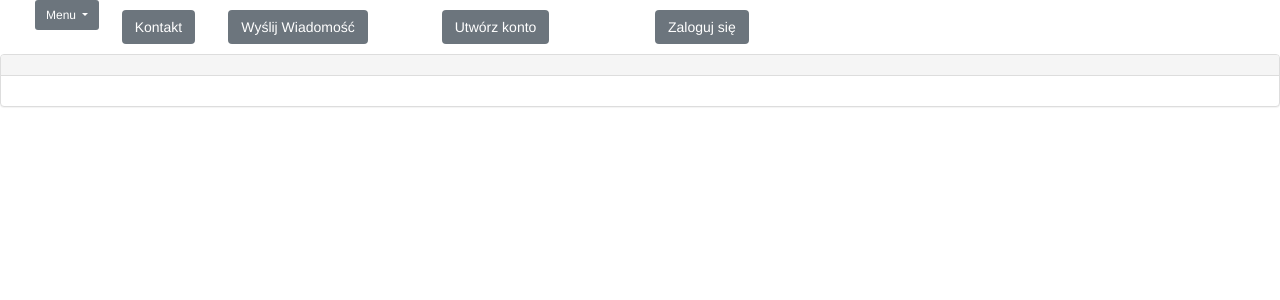
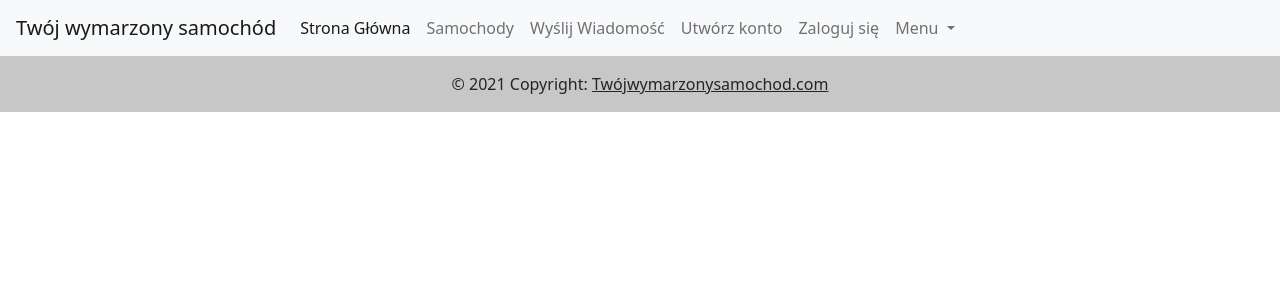
Before and after one commit to JBaczkoeski/projekt-wypozyczalni-samochodowej, a PHP site: page /projekt.php in a window 1280 px wide. Shown: the top 300 px of the page. Run offline with PHP 8.4, Linux system fonts and the light colour scheme; some libraries are stand-ins or nearby versions.

Commit message:
projekt
początek stopka i navbar gotowe i bootstrap 5

```diff
--- a/bt.php
+++ b/bt.php
@@ -1,2 +1,9 @@
+<script src="https://code.jquery.com/jquery-3.3.1.slim.min.js" integrity="sha384-q8i/X+965DzO0rT7abK41JStQIAqVgRVzpbzo5smXKp4YfRvH+8abtTE1Pi6jizo" crossorigin="anonymous"></script>
+<script src="https://cdnjs.cloudflare.com/ajax/libs/popper.js/1.14.6/umd/popper.min.js" integrity="sha384-wHAiFfRlMFy6i5SRaxvfOCifBUQy1xHdJ/yoi7FRNXMRBu5WHdZYu1hA6ZOblgut" crossorigin="anonymous"></script>
+<script src="https://stackpath.bootstrapcdn.com/bootstrap/4.2.1/js/bootstrap.min.js" integrity="sha384-B0UglyR+jN6CkvvICOB2joaf5I4l3gm9GU6Hc1og6Ls7i6U/mkkaduKaBhlAXv9k" crossorigin="anonymous"></script>
+<link rel="stylesheet" href="https://stackpath.bootstrapcdn.com/bootstrap/4.2.1/css/bootstrap.min.css" integrity="sha384-GJzZqFGwb1QTTN6wy59ffF1BuGJpLSa9DkKMp0DgiMDm4iYMj70gZWKYbI706tWS" crossorigin="anonymous">
 <link href="https://cdn.jsdelivr.net/npm/bootstrap@5.0.2/dist/css/bootstrap.min.css" rel="stylesheet" integrity="sha384-EVSTQN3/azprG1Anm3QDgpJLIm9Nao0Yz1ztcQTwFspd3yD65VohhpuuCOmLASjC" crossorigin="anonymous">
 <script src="https://cdn.jsdelivr.net/npm/bootstrap@5.0.2/dist/js/bootstrap.bundle.min.js" integrity="sha384-MrcW6ZMFYlzcLA8Nl+NtUVF0sA7MsXsP1UyJoMp4YLEuNSfAP+JcXn/tWtIaxVXM" crossorigin="anonymous"></script>
+<script src="https://cdn.jsdelivr.net/npm/bootstrap@5.0.2/dist/js/bootstrap.bundle.min.js" integrity="sha384-MrcW6ZMFYlzcLA8Nl+NtUVF0sA7MsXsP1UyJoMp4YLEuNSfAP+JcXn/tWtIaxVXM" crossorigin="anonymous"></script>
+<script src="https://cdn.jsdelivr.net/npm/@popperjs/core@2.9.2/dist/umd/popper.min.js" integrity="sha384-IQsoLXl5PILFhosVNubq5LC7Qb9DXgDA9i+tQ8Zj3iwWAwPtgFTxbJ8NT4GN1R8p" crossorigin="anonymous"></script>
+<script src="https://cdn.jsdelivr.net/npm/bootstrap@5.0.2/dist/js/bootstrap.min.js" integrity="sha384-cVKIPhGWiC2Al4u+LWgxfKTRIcfu0JTxR+EQDz/bgldoEyl4H0zUF0QKbrJ0EcQF" crossorigin="anonymous"></script>
--- /dev/null
+++ b/footer.php
@@ -0,0 +1,10 @@
+<?php
+	echo'
+    <footer class="bg-light text-center text-lg-start">
+  <div class="text-center p-3" style="background-color: rgba(0, 0, 0, 0.2);">
+    © 2021 Copyright:
+    <a class="text-dark" href="Twójwymarzonysamochod.com">Twójwymarzonysamochod.com</a>
+  </div>
+</footer>
+	';
+?>
--- a/navbar.php
+++ b/navbar.php
@@ -1,25 +1,42 @@
 <?php
 	echo'
-	<div class="container-fluid">
-		<div class="row">
-		<div class="col-sm-1 menu"><ul id="menu" class="mainMenu">
-			<div class="dropdown">
-				<button class="btn btn-secondary btn-sm dropdown-toggle" type="button" id="dropdownMenuButton" data-toggle="dropdown" aria-haspopup="true" aria-expanded="false">
-					Menu
-				</button>
-			  <div class="dropdown-menu" aria-labelledby="dropdownMenuButton">
-				<a class="dropdown-item" href="#">Samochody i specyfika</a>
-				<a class="dropdown-item" href="#">Lokalizacje</a>
-				<a class="dropdown-item" href="#">Promocje</a>
-				<a class="dropdown-item" href="#">O Firmie</a>
-			  </div>
-			</div>
-		</div>
-		<div class="col-sm-1"><h4><a href="#"><button type="button" class="btn btn-secondary">Kontakt</button></a></h4></div>
-		<div class="col-sm-2"><h4><a href="wiadomość.php"><button type="button" class="btn btn-secondary">Wyślij Wiadomość</button></a></h4></div>
-		<div class="col-sm-2"><h4><a href="adduser.php"><button type="button" class="btn btn-secondary">Utwórz konto</button></a></h4></div>
-		<div class="col-sm-2"><h4><a href="logowanie.php"><button type="button" class="btn btn-secondary">Zaloguj się</button></a></h4></div>
-		</div>
-	</div>
+	<nav class="navbar navbar-expand-lg navbar-light bg-light">
+  <a class="navbar-brand" href="#">Twój wymarzony samochód</a>
+  <button class="navbar-toggler" type="button" data-toggle="collapse" data-target="#navbarSupportedContent" aria-controls="navbarSupportedContent" aria-expanded="false" aria-label="Toggle navigation">
+    <span class="navbar-toggler-icon"></span>
+  </button>
+
+  <div class="collapse navbar-collapse" id="navbarSupportedContent">
+    <ul class="navbar-nav mr-auto">
+      <li class="nav-item active">
+        <a class="nav-link" href="#">Strona Główna <span class="sr-only">(current)</span></a>
+      </li>
+
+      <li class="nav-item">
+        <a class="nav-link" href="#">Samochody</a>
+      </li>
+	  <li class="nav-item">
+        <a class="nav-link" href="#">Wyślij Wiadomość</a>
+      </li>
+	  <li class="nav-item">
+        <a class="nav-link" href="#">Utwórz konto</a>
+      </li>
+	  <li class="nav-item">
+        <a class="nav-link" href="#">Zaloguj się</a>
+      </li>
+	  <li class="nav-item dropdown">
+        <a class="nav-link dropdown-toggle" href="#" id="navbarDropdown" role="button" data-toggle="dropdown" aria-haspopup="true" aria-expanded="false">
+          Menu
+        </a>
+        <div class="dropdown-menu" aria-labelledby="navbarDropdown">
+          <a class="dropdown-item" href="#">Kontakt</a>
+          <a class="dropdown-item" href="#">Lokalizacje</a>
+		  <a class="dropdown-item" href="#">Współpraca</a>
+		  <a class="dropdown-item" href="#">O Firmie</a>
+        </div>
+      </li>
+    </ul>
+  </div>
+</nav>
 	';
 ?>
--- a/projekt.php
+++ b/projekt.php
@@ -7,34 +7,14 @@ include('navbar.php');
 <head>
 	<meta charset="utf-8">
 		<title>Twój wymarzony samochód</title>
-	<link href="https://cdn.jsdelivr.net/npm/bootstrap@5.0.1/dist/css/bootstrap.min.css" rel="stylesheet" integrity="sha384-+0n0xVW2eSR5OomGNYDnhzAbDsOXxcvSN1TPprVMTNDbiYZCxYbOOl7+AMvyTG2x" crossorigin="anonymous">
-	<link rel="stylesheet" href="https://maxcdn.bootstrapcdn.com/bootstrap/3.4.1/css/bootstrap.min.css">
-	<script src="https://ajax.googleapis.com/ajax/libs/jquery/3.5.1/jquery.min.js"></script>
-	<script src="https://maxcdn.bootstrapcdn.com/bootstrap/3.4.1/js/bootstrap.min.js"></script>
-	<link rel="stylesheet" href="">
+	<link rel="stylesheet" href="projekt.css">
 	<script src="projekt.js"></script>
 </head>
 
 <body>
-<div class="panel panel-default">
-	<div class="panel-heading" >
 
-
-
-</div>
-	<div class="panel-body">
-
-
-
-
-
-
-
-
-
-
-</div>
-</div>
 </body>
-
 </html>
+<?php
+include('footer.php');
+?>
```
Also changed, not shown: projekt.css (line endings or trailing spaces).
